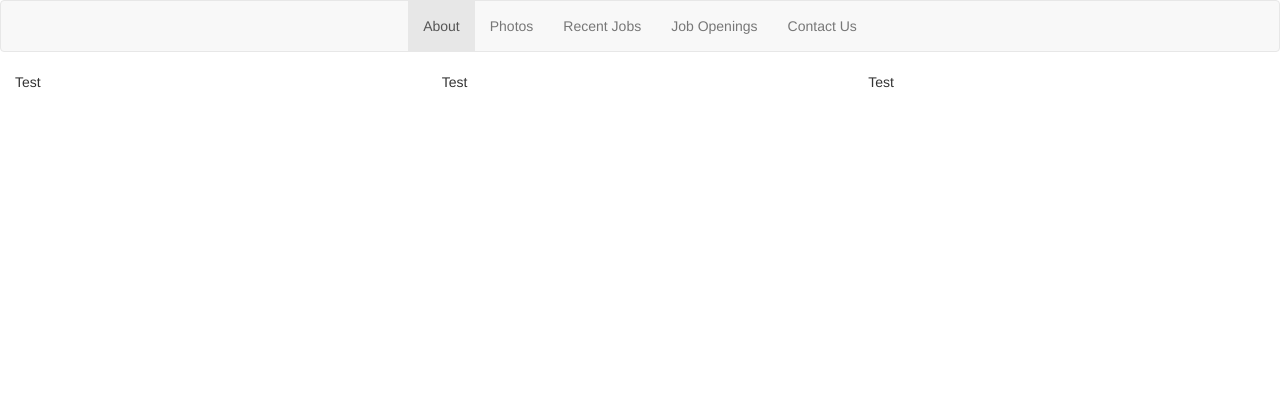
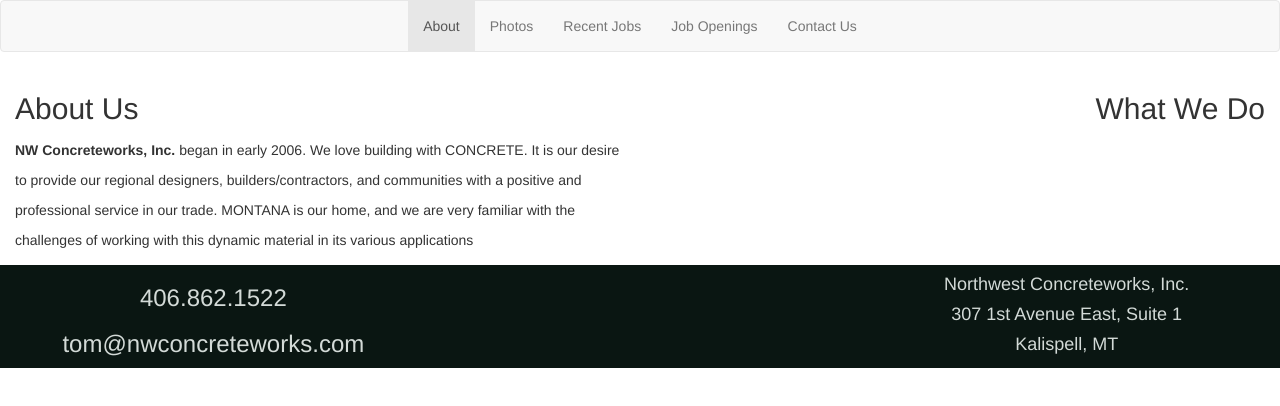
Before and after one commit to Dahvido/NW-Concrete, a plain HTML site: page index.html in a window 1280 px wide. Drawn offline with nearby package versions, Linux system fonts and the light colour scheme.

Commit message:
added footer
added footer and pictures into img folder

```diff
--- a/css/custom.css
+++ b/css/custom.css
@@ -1,5 +1,19 @@
+.footer {
+  background-color: #0A1612;
+  text-align: center;
+}
 
+.footer a {
+  color: #D3DAD7;
+}
 
+.footerText {
+  color: #D3DAD7;
+}
+
+p {
+  line-height: 30px;
+}
 
 
 
--- a/index.html
+++ b/index.html
@@ -48,17 +48,36 @@
 
     <div class="container-fluid">
       <div class="row">
-        <div class="col-md-4">
-          Test
+        <div class="col-lg-6, col-md-6, col-sm-6" id="elementLeft">
+          <h2 align="left">About Us</h2>
+          <p><strong>NW Concreteworks, Inc.</strong> began in early 2006.  We love building with CONCRETE.
+            It is our desire to provide our regional designers, builders/contractors, and communities with a positive and professional service in our trade.
+            MONTANA is our home, and we are very familiar with the challenges of working with this dynamic material in its various applications</p>
         </div>
-        <div class="col-md-4">
-          Test
-        </div>
-        <div class="col-md-4">
-          Test
+        <div class="col-lg-6, col-md-6, col-sm-6" id="elementRight">
+          <h2 align="right">What We Do</h2>
         </div>
       </div>
     </div>
+
+    <!-- Footer -->
+    <footer class="footer">
+      <div class="container-fluid">
+        <div class="row">
+          <div class="col-sm-4">
+            <h3 class="footerText, links"><a href="tel:406-862-1522">406.862.1522</a></h3>
+            <h3 class="footerText, links"><a href="mailto:tom@nwconcreteworks.com">tom@nwconcreteworks.com<a/></h3>
+          </div>
+          <div class="col-sm-4">
+          </div>
+          <div class="col-sm-4">
+            <h4 class="footerText">Northwest Concreteworks, Inc.</h4>
+            <h4 class="footerText">307 1st Avenue East, Suite 1</h4>
+            <h4 class="footerText">Kalispell, MT</h4>
+          </div>
+        </div>
+      </div>
+    </footer>
 
     <!-- jQuery  -->
     <script src="https://ajax.googleapis.com/ajax/libs/jquery/1.12.4/jquery.min.js"></script>
```
Also changed, not shown: img/nwConcreteLogo.jpg (added), img/rebarGrid.jpg (added), img/wordMap.jpg (added).
